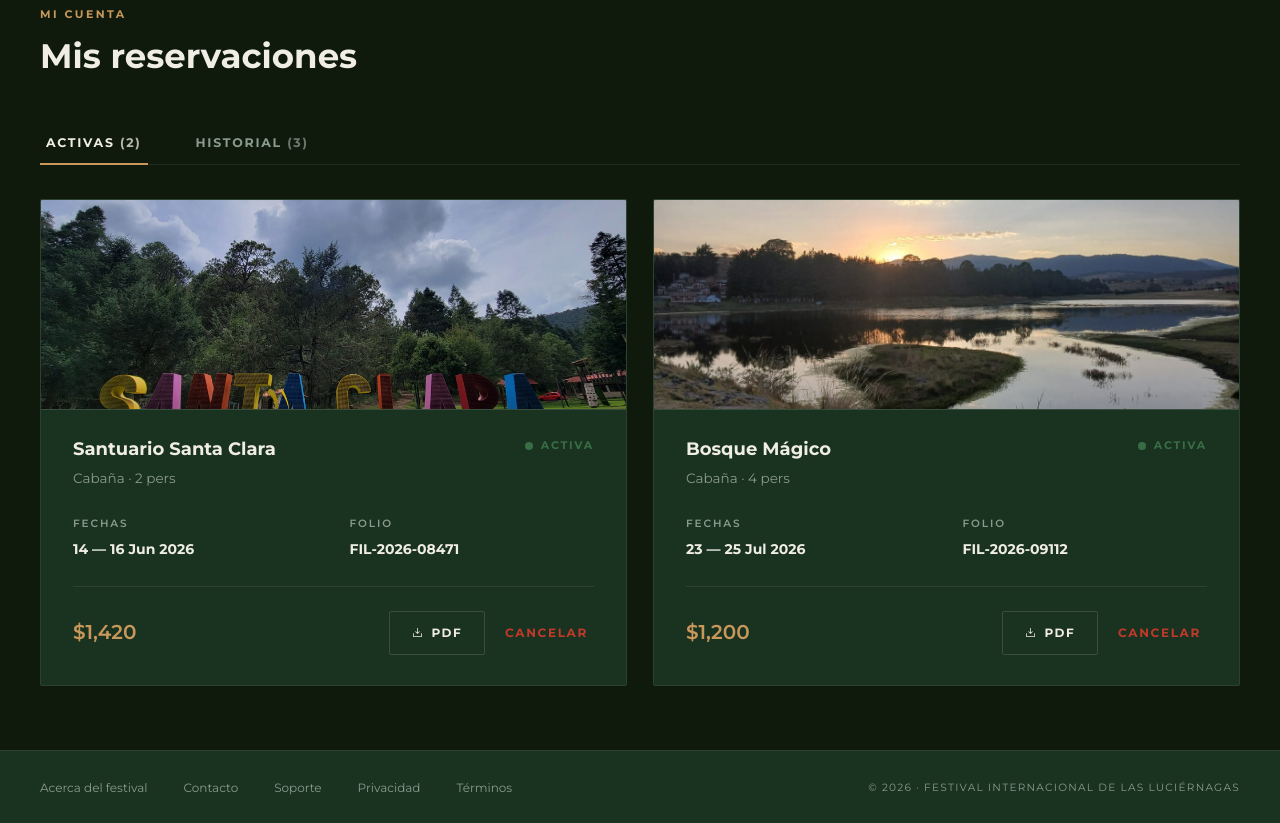
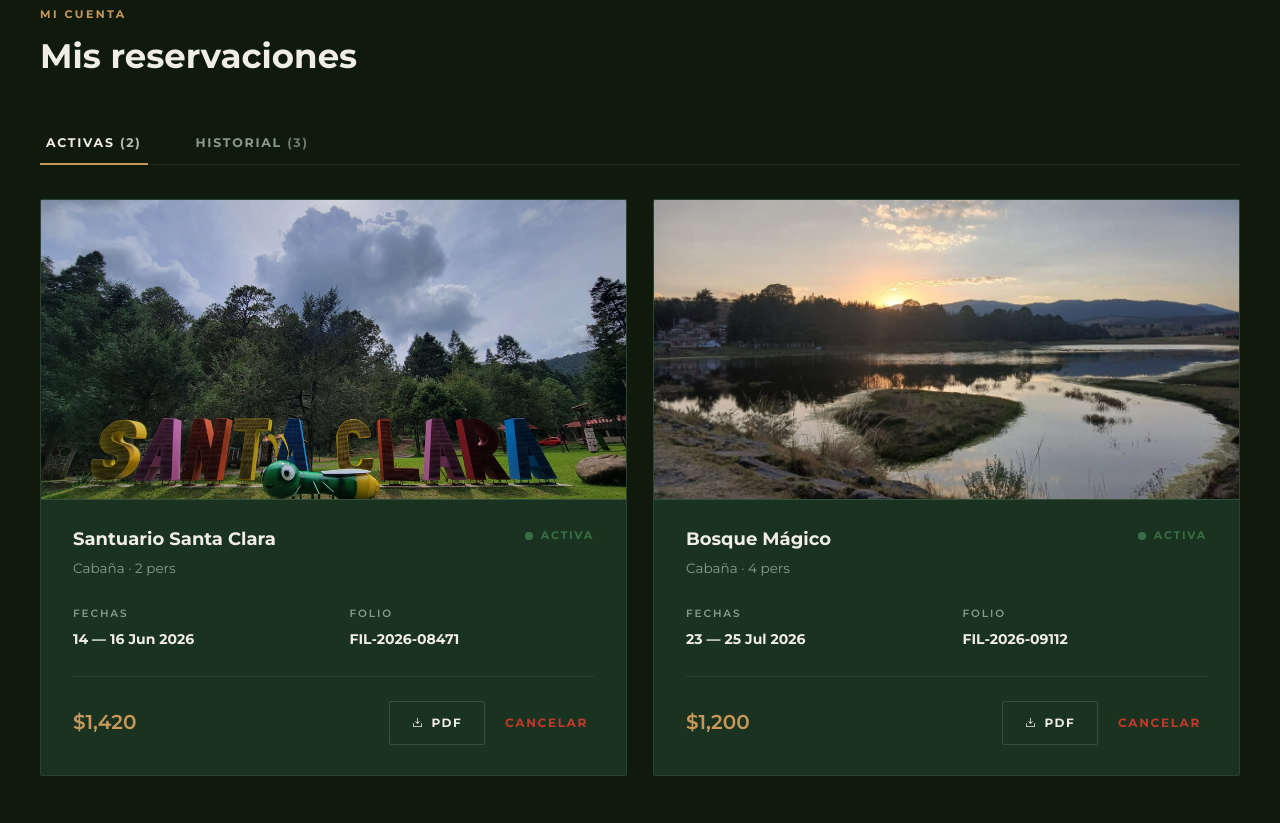
Before and after one commit to YamilSalazar/Prisma, a Django app: page /mis-reservaciones/ in a window 1280 px wide. Shown: the part 241-1064 px from the top of the page. Run offline with Django 5.2, Linux system fonts and the light colour scheme.

Commit message:
refactor: aumentar la altura de las imágenes de la plantilla reservations

```diff
--- a/apps/core/static/core/css/festival.css
+++ b/apps/core/static/core/css/festival.css
@@ -3263,7 +3263,7 @@ textarea,
 
 .reservation-card__photo {
   width: 100%;
-  height: 210px;
+  height: 300px;
   object-fit: cover;
   display: block;
   border: 0;
```
